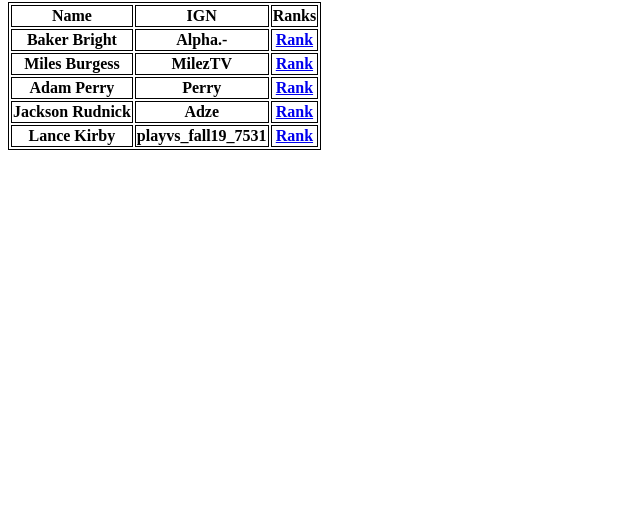
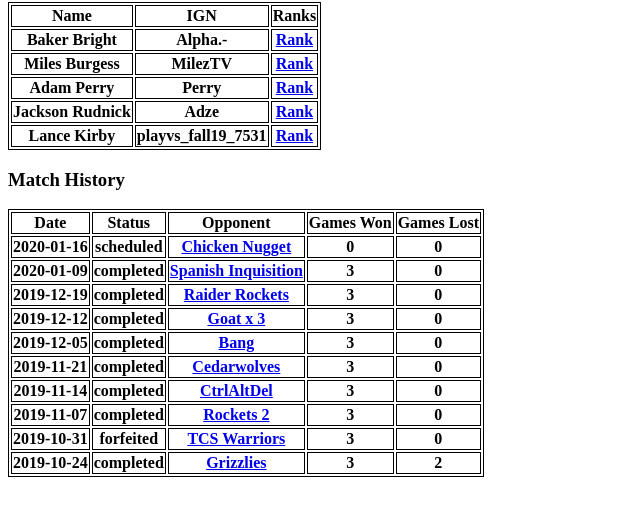
Before and after one commit to playviewer/playviewer.github.io, a plain HTML site: page team.html in a window 1280 px wide. Shown: the part 123-638 px from the top of the page, without its empty margins (0-640 px from the left). Drawn offline with Linux system fonts and the light colour scheme.

Commit message:
add match History to team.html

```diff
--- a/team.html
+++ b/team.html
@@ -14,6 +14,16 @@
         <th>Name</th>
         <th>IGN</th>
         <th>Ranks</th>
+      </tr>
+    </table>
+    <h3>Match History</h3>
+    <table id="mHistory">
+      <tr>
+        <th>Date</th>
+        <th>Status</th>
+        <th>Opponent</th>
+        <th>Games Won</th>
+        <th>Games Lost</th>
       </tr>
     </table>
     <script>
@@ -56,6 +66,23 @@
       document.getElementById("players").innerHTML = document.getElementById("players").innerHTML + row
     }
 
+    for (var i = 0; i < teams[index][2].length; i++) {
+      row = "<tr>"
+      row = row + "<th>"+teams[index][2][i].scheduledStartsAt.split("T")[0]+"</th>"
+      row = row + "<th>"+teams[index][2][i].status+"</th>"
+      if (teams[index][2][i].matchResults[0].team.name == teams[index][1].team.name) {
+        row = row + "<th><a href=\"https://playviewer.github.io/team.html?id="+teams[index][2][i].matchResults[1].team.id+"\">"+teams[index][2][i].matchResults[1].team.name+"</a></th>"
+        row = row + "<th>"+teams[index][2][i].matchResults[0].gamesWon+"</th>"
+        row = row + "<th>"+teams[index][2][i].matchResults[0].gamesLost+"</th>"
+      } else {
+        row = row + "<th><a href=\"https://playviewer.github.io/team.html?id="+teams[index][2][i].matchResults[0].team.id+"\">"+teams[index][2][i].matchResults[0].team.name+"</a></th>"
+        row = row + "<th>"+teams[index][2][i].matchResults[1].gamesWon+"</th>"
+        row = row + "<th>"+teams[index][2][i].matchResults[1].gamesLost+"</th>"
+      }
+      row = row + "</tr>"
+      document.getElementById("mHistory").innerHTML = document.getElementById("mHistory").innerHTML + row
+    }
+
     </script>
   </body>
 </html>
```
